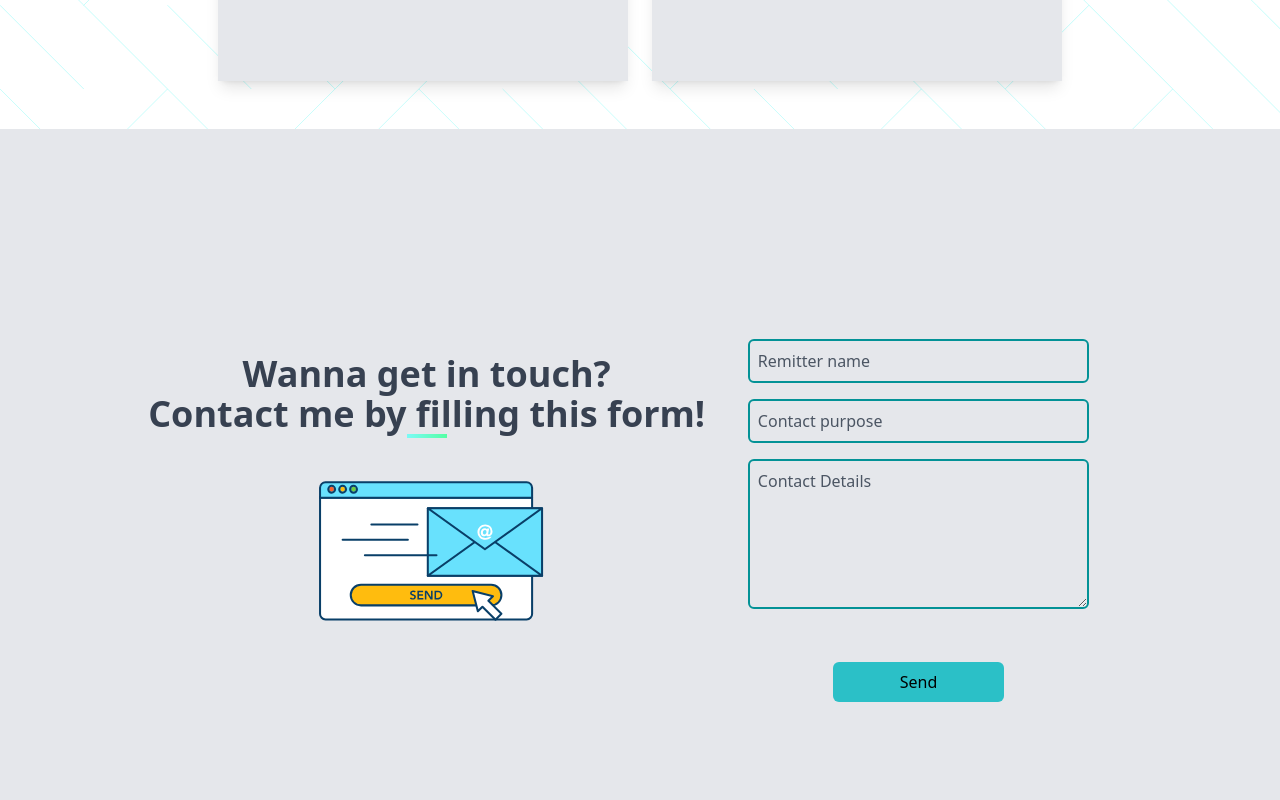
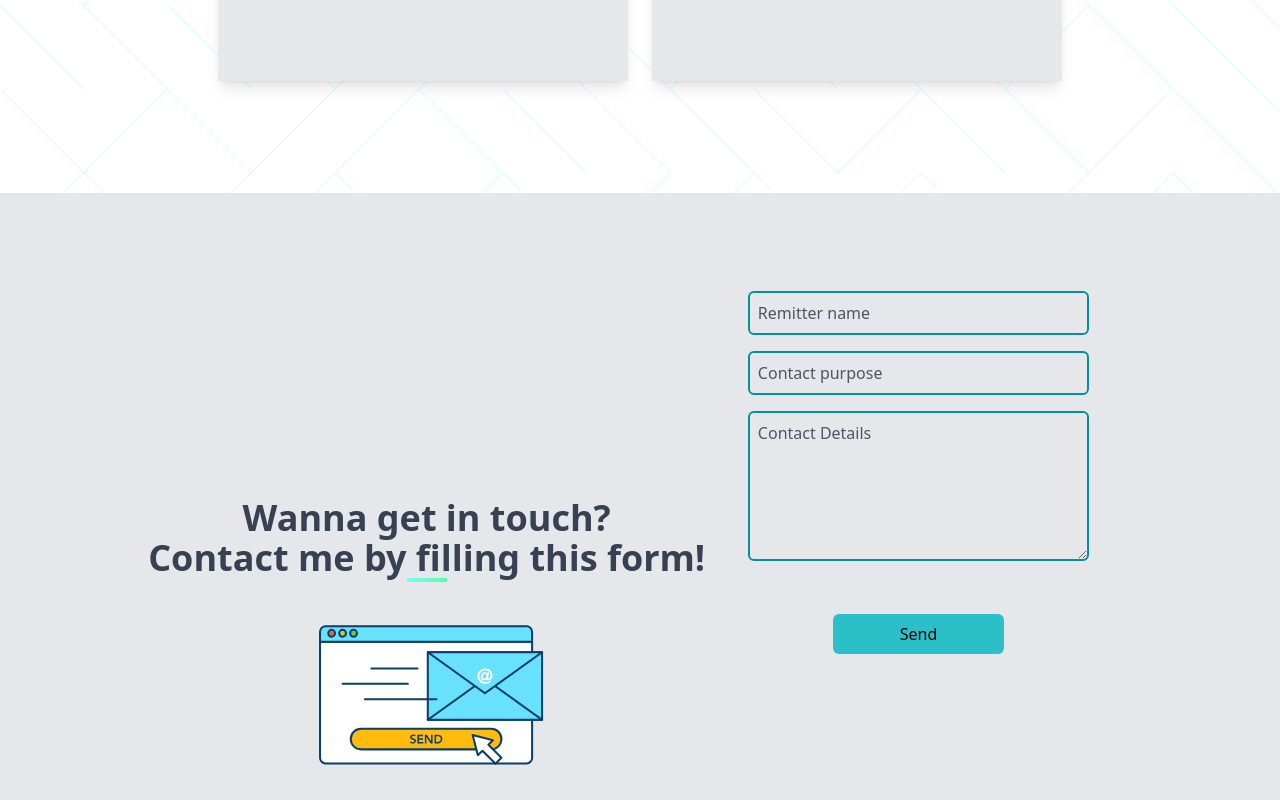
Before and after one commit to AubisDev/new-portfolio, a React (Vite) app: page / in a window 1280 px wide. Shown: the part 2600-3400 px from the top of the page. Built offline with nearby package versions, Linux system fonts and the light colour scheme; what tailwindcss-animated would draw is missing.

Commit message:
contact section styling bug

```diff
--- a/src/components/ContactSection/ContactSection.tsx
+++ b/src/components/ContactSection/ContactSection.tsx
@@ -9,7 +9,7 @@ const ContactSection = () => {
   return (
     <section
       id='contact'
-      className='w-full h-screen m-auto h-min-screen bg-gray-200 dark:bg-lightgray -mt-[7rem] flex flex-col lg:flex-row items-center justify-center z-[100]'
+      className='w-full h-screen m-auto h-min-screen bg-gray-200 dark:bg-lightgray -mt-[3rem] flex flex-col lg:flex-row items-center justify-center z-[100]'
     >
       <motion.div
         variants={fadeIn({
@@ -21,9 +21,9 @@ const ContactSection = () => {
         initial='hidden'
         whileInView='show'
         viewport={{ once: true, amount: 0.25 }}
-        className='flex flex-col items-center lg:flex-col '
+        className='flex flex-col items-center lg:flex-col mt-[10rem] '
       >
-        <h3 className='flex flex-col w-4/5 text-3xl font-bold text-center text-gray-700 sm:w-full lg:text-4xl dark:text-white'>
+        <h3 className='flex flex-col w-4/5 text-3xl font-bold text-center text-gray-700 sm:w-full lg:text-4xl dark:text-white '>
           <span>Wanna get in touch?</span>{' '}
           <span>Contact me by filling this form!</span>
         </h3>
--- a/src/components/ContactSection/components/ContactForm.tsx
+++ b/src/components/ContactSection/components/ContactForm.tsx
@@ -54,7 +54,7 @@ const ContactForm = () => {
       initial='hidden'
       whileInView='show'
       viewport={{ once: true, amount: 0.25 }}
-      className='flex flex-col items-center w-4/5 mt-5 sm:w-1/2 lg:w-1/3 h-1/2 justify-evenly rounded- '
+      className='flex flex-col items-center w-4/5 mt-5 sm:w-1/2 lg:w-1/3 h-1/2 justify-evenly mb-[14rem]  '
     >
       <input
         {...register('remitter', {
```
